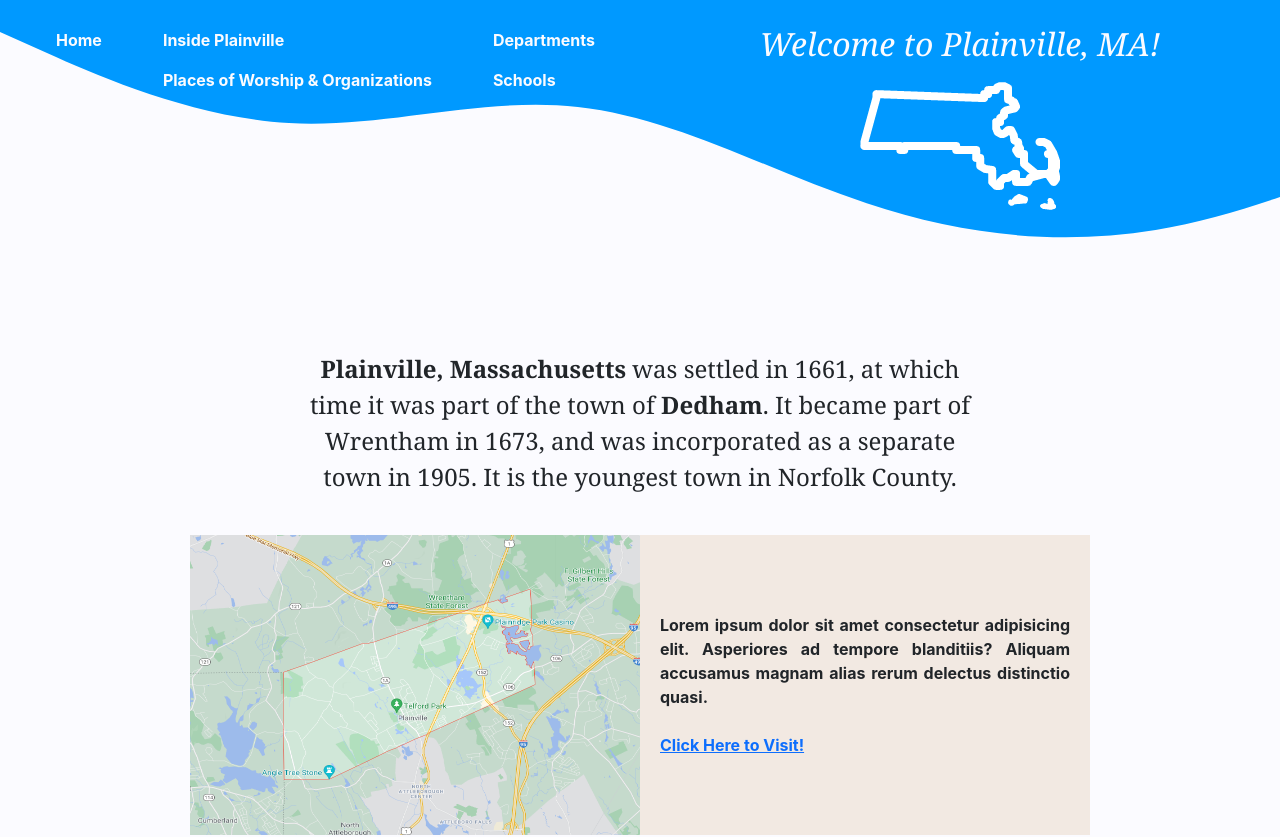
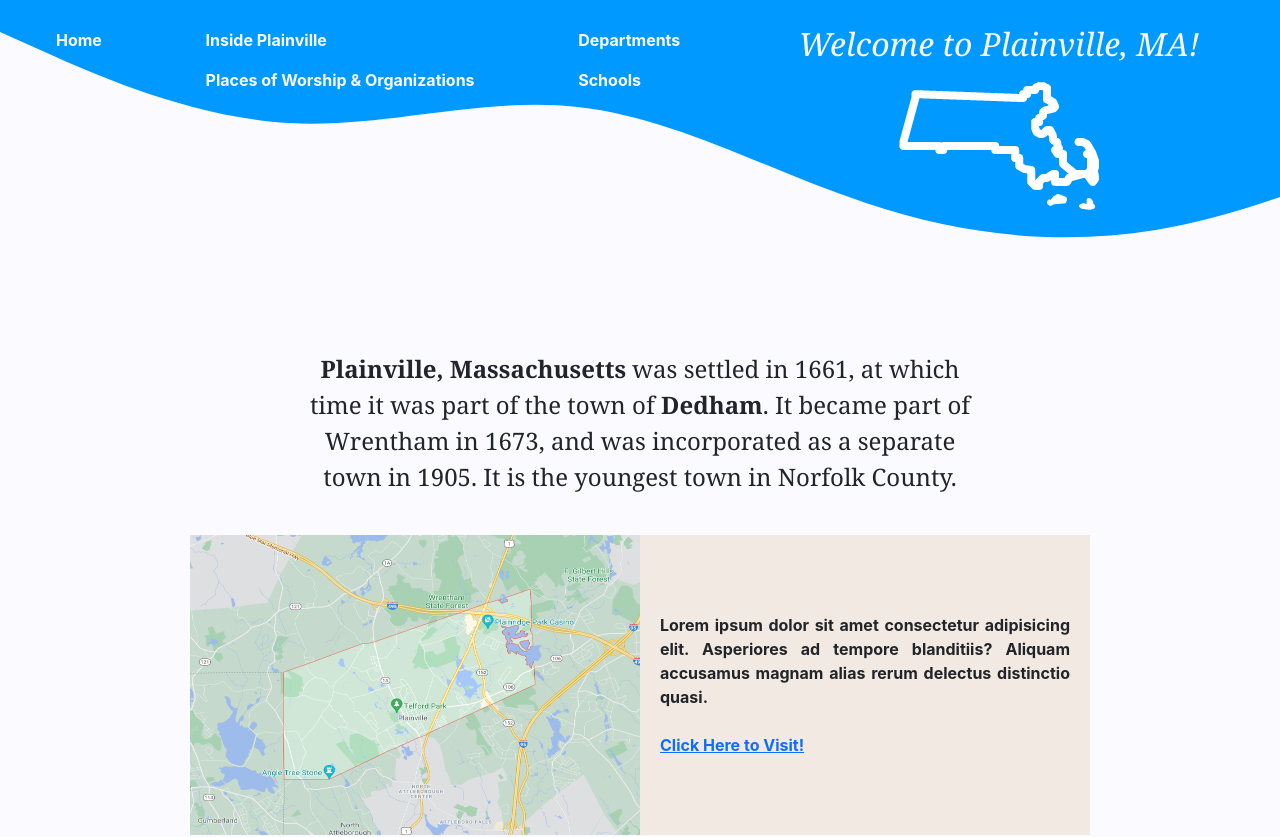
Before and after one commit to christopher-watson/plainville-next, a Next.js app: page / in a window 1280 px wide. Shown: the top 837 px of the page. Built offline with nearby package versions, Linux system fonts and the light colour scheme; a web font is replaced by a local one.

Commit message:
logo center

```diff
--- a/styles/globals.css
+++ b/styles/globals.css
@@ -60,7 +60,7 @@ body {
   background-repeat: no-repeat;
   background-size: cover;
   overflow-x: visible;
-  grid-template-columns: 1fr 1fr;
+  grid-template-columns: 1.5fr 1fr;
   grid-template-areas: "list logo";
   color: var(--white);
 }
@@ -90,6 +90,7 @@ body {
   padding-top: 20px;
   align-items: center;
   flex-direction: column;
+  margin-left: -50px;
 }
 
 .welcome {
@@ -151,6 +152,7 @@ body {
     grid-area: bottom2;
   }
 
+
 }
 
 
@@ -175,14 +177,14 @@ body {
     align-items: center;
   }
 
-  .logo {
-    /* grid-area: logo; */
-    /* padding-top: 20px; */
-  }
-
   .inner-card {
     width: 600px;
     height: 200px;
     margin: 10px 0;
   }
+
+  .logo {
+    margin-left: 0;
+  }
+
 }
```
